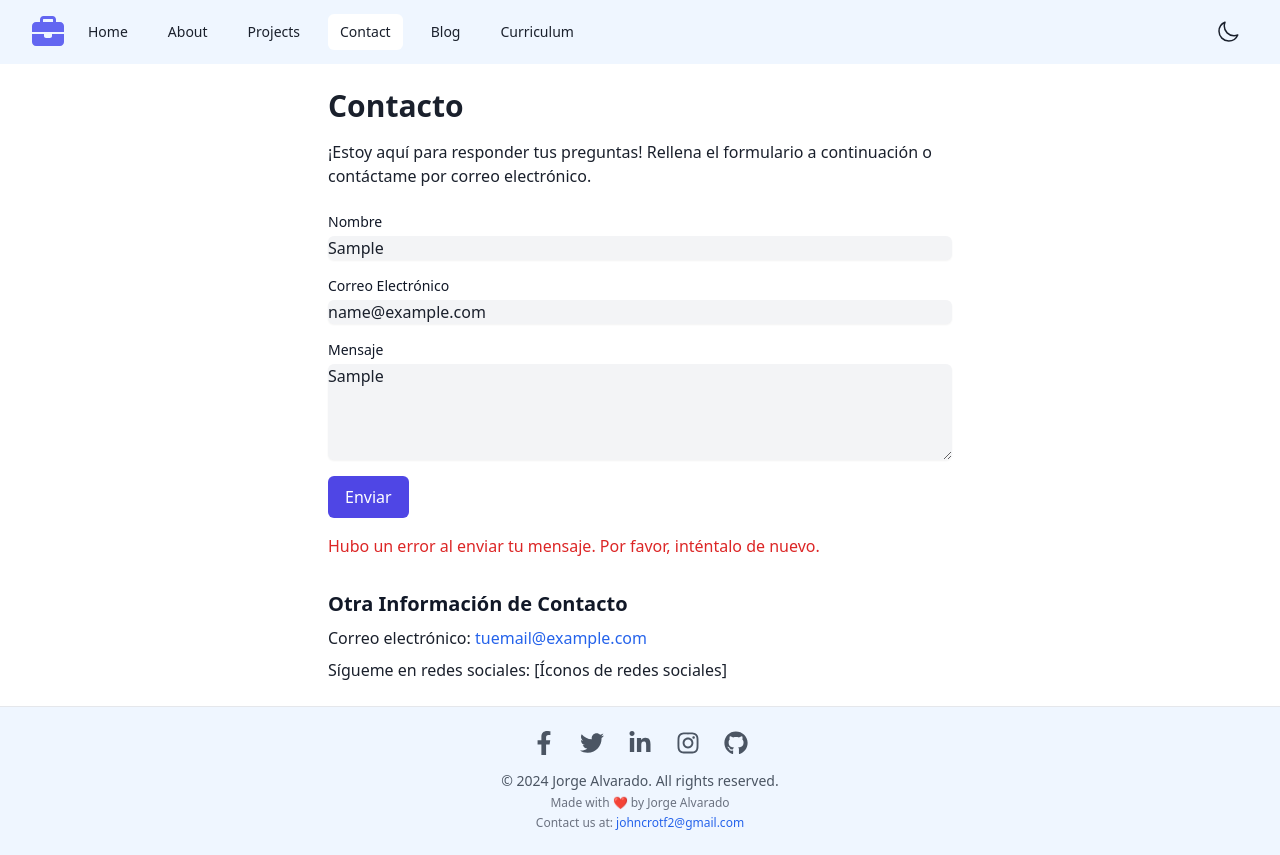
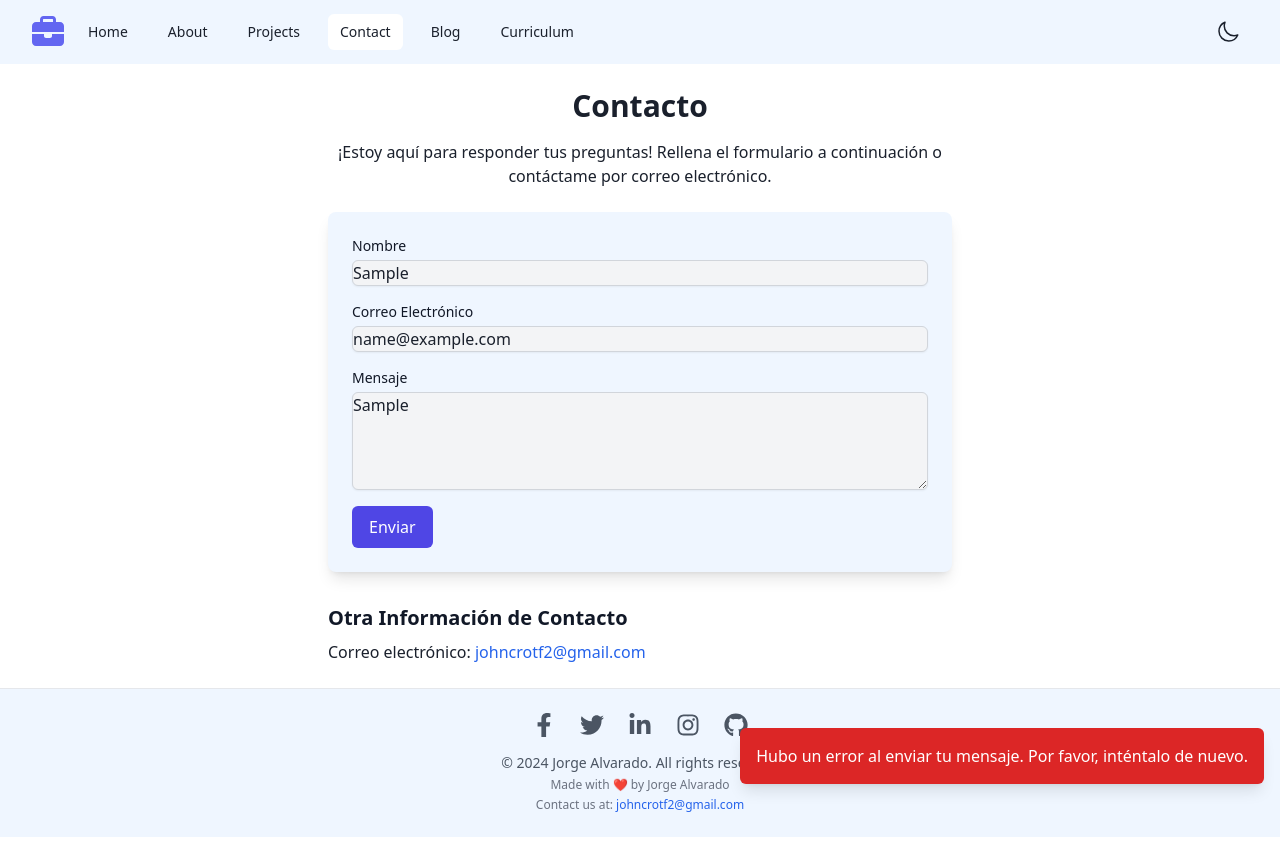
Before and after one commit to Georgeh30/V1_Portafolio, a React (Vite) app in the folder portfolio/: page /Portfolio/Contact in a window 1280 px wide. Both pictures are taken after typing "Sample", "name@example.com", "Sample" into the empty fields and a click on the button "Enviar". Built offline with nearby package versions, Linux system fonts and the light colour scheme.

Commit message:
Update in toast message confirm send email

```diff
--- a/portfolio/package.json
+++ b/portfolio/package.json
@@ -26,6 +26,7 @@
     "react-intersection-observer": "^9.13.0",
     "react-redux": "^9.1.2",
     "react-router-dom": "^6.25.1",
+    "react-toastify": "^10.0.5",
     "react-typed": "^2.0.12",
     "yup": "^1.4.0"
   },
--- a/portfolio/src/pages/contact/jsx/ContactPage.jsx
+++ b/portfolio/src/pages/contact/jsx/ContactPage.jsx
@@ -1,7 +1,5 @@
-import { useState } from "react";
+import { useState, useEffect } from "react";
 import MainLayout from '@layouts/jsx/MainLayout';
-
-// Importaciones de Formik y Yup
 import { Formik, Form, Field, ErrorMessage } from 'formik';
 import * as Yup from 'yup';
 
@@ -16,10 +14,21 @@
     // Estado para manejar el estado del formulario
     const [formStatus, setFormStatus] = useState(null);
 
+    // Efecto para ocultar el mensaje después de 5 segundos
+    useEffect(() => {
+        if (formStatus) {
+            const timer = setTimeout(() => {
+                setFormStatus(null);
+            }, 5000);
+
+            return () => clearTimeout(timer);
+        }
+    }, [formStatus]);
+
     // Manejo del envío del formulario
     const handleSubmit = async (values, { resetForm }) => {
         try {
-            const response = await fetch('https://formspree.io/f/xpwarjvl', { // Cambia 'your_form_id' por el ID de tu formulario
+            const response = await fetch('https://formspree.io/f/xpwarjvl', {
                 method: 'POST',
                 headers: {
                     'Accept': 'application/json',
@@ -29,7 +38,7 @@
             });
 
             if (response.ok) {
-                setFormStatus('success');
+                setFormStatus({ type: 'success', message: '¡Tu mensaje ha sido enviado con éxito!' });
                 resetForm();
             } else {
                 const errorData = await response.json();
@@ -37,16 +46,17 @@
             }
         } catch (error) {
             console.error('Error al enviar el formulario:', error);
-            setFormStatus('error');
+            setFormStatus({ type: 'error', message: 'Hubo un error al enviar tu mensaje. Por favor, inténtalo de nuevo.' });
         }
     };
 
     return (
         <MainLayout>
             <div className="p-6 max-w-2xl mx-auto">
-                <h1 className="text-3xl font-bold mb-4">Contacto</h1>
-                <p className="mb-6">¡Estoy aquí para responder tus preguntas! Rellena el formulario a continuación o contáctame por correo electrónico.</p>
+                <h1 className="text-3xl font-bold mb-4 text-center">Contacto</h1>
+                <p className="mb-6 text-center">¡Estoy aquí para responder tus preguntas! Rellena el formulario a continuación o contáctame por correo electrónico.</p>
 
+                <div className="p-6 bg-lightColorHF dark:bg-gray-800 rounded-lg shadow-lg">
                     <Formik
                         initialValues={{ name: '', email: '', message: '' }}
                         validationSchema={validationSchema}
@@ -60,7 +70,7 @@
                                         type="text"
                                         name="name"
                                         id="name"
-                                    className="mt-1 block w-full border-gray-300 dark:border-gray-600 bg-gray-100 dark:bg-gray-800 rounded-md shadow-sm focus:border-indigo-500 focus:ring focus:ring-indigo-500 focus:ring-opacity-50"
+                                        className="mt-1 block w-full border border-gray-300 dark:border-gray-600 dark:bg-gray-700 bg-gray-100 rounded-md shadow-sm focus:border-gray-600 dark:focus:border-gray-400 focus:ring focus:ring-gray-500 focus:ring-opacity-50"
                                     />
                                     <ErrorMessage name="name" component="div" className="text-red-600 dark:text-red-400 text-sm mt-1" />
                                 </div>
@@ -71,7 +81,7 @@
                                         type="email"
                                         name="email"
                                         id="email"
-                                    className="mt-1 block w-full border-gray-300 dark:border-gray-600 bg-gray-100 dark:bg-gray-800 rounded-md shadow-sm focus:border-indigo-500 focus:ring focus:ring-indigo-500 focus:ring-opacity-50"
+                                        className="mt-1 block w-full border border-gray-300 dark:border-gray-600 dark:bg-gray-700 bg-gray-100 rounded-md shadow-sm focus:border-gray-600 dark:focus:border-gray-400 focus:ring focus:ring-gray-500 focus:ring-opacity-50"
                                     />
                                     <ErrorMessage name="email" component="div" className="text-red-600 dark:text-red-400 text-sm mt-1" />
                                 </div>
@@ -83,7 +93,7 @@
                                         name="message"
                                         id="message"
                                         rows="4"
-                                    className="mt-1 block w-full border-gray-300 dark:border-gray-600 bg-gray-100 dark:bg-gray-800 rounded-md shadow-sm focus:border-indigo-500 focus:ring focus:ring-indigo-500 focus:ring-opacity-50"
+                                        className="mt-1 block w-full border border-gray-300 dark:border-gray-600 dark:bg-gray-700 bg-gray-100 rounded-md shadow-sm focus:border-gray-600 dark:focus:border-gray-400 focus:ring focus:ring-gray-500 focus:ring-opacity-50"
                                     />
                                     <ErrorMessage name="message" component="div" className="text-red-600 dark:text-red-400 text-sm mt-1" />
                                 </div>
@@ -95,30 +105,29 @@
                                 >
                                     Enviar
                                 </button>
-
-                            {formStatus === 'success' && <p className="text-green-600 dark:text-green-400 mt-4">¡Tu mensaje ha sido enviado con éxito!</p>}
-                            {formStatus === 'error' && <p className="text-red-600 dark:text-red-400 mt-4">Hubo un error al enviar tu mensaje. Por favor, inténtalo de nuevo.</p>}
                             </Form>
                         )}
                     </Formik>
+                </div>
+
+                {formStatus && (
+                    <div
+                        className={`fixed bottom-4 right-4 p-4 rounded-md shadow-lg text-white ${formStatus.type === 'success'
+                                ? 'bg-green-600 dark:bg-green-700'
+                                : formStatus.type === 'error'
+                                    ? 'bg-red-600 dark:bg-red-700'
+                                    : 'bg-orange-600 dark:bg-orange-700'
+                            }`}
+                    >
+                        {formStatus.message}
+                    </div>
+                )}
 
                 <div className="mt-8">
                     <h2 className="text-xl font-semibold text-gray-900 dark:text-gray-100">Otra Información de Contacto</h2>
-                    <p className="mt-2">Correo electrónico: <a href="mailto:tuemail@example.com" className="text-blue-600 dark:text-blue-400 hover:underline">tuemail@example.com</a></p>
-                    <p className="mt-2">Sígueme en redes sociales: [Íconos de redes sociales]</p>
+                    <p className="mt-2">Correo electrónico: <a href="mailto:johncrotf2@gmail.com" className="text-blue-600 dark:text-blue-400 hover:underline">johncrotf2@gmail.com</a></p>
                 </div>
             </div>
-            {/* <form name="contact" netlify="true">
-  <p>
-    <label>Name <input type="text" name="name" /></label>
-  </p>
-  <p>
-    <label>Email <input type="email" name="email" /></label>
-  </p>
-  <p>
-    <button type="submit">Send</button>
-  </p>
-</form> */}
         </MainLayout>
     );
 };
```
Also changed, not shown: 1 other file (tests, documents, lock files or other folders). Lines whose indentation alone changed are shown as unchanged.
